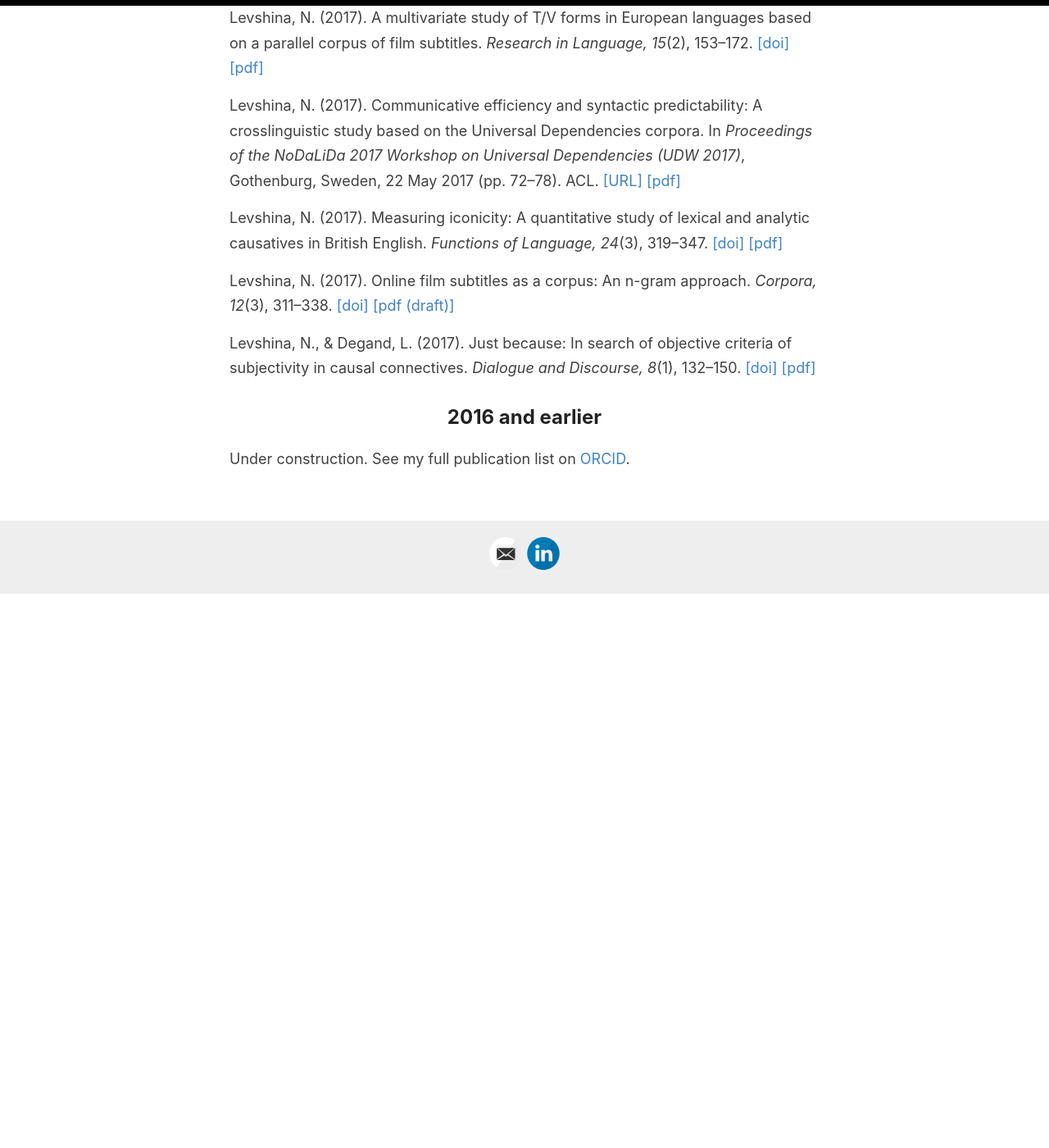
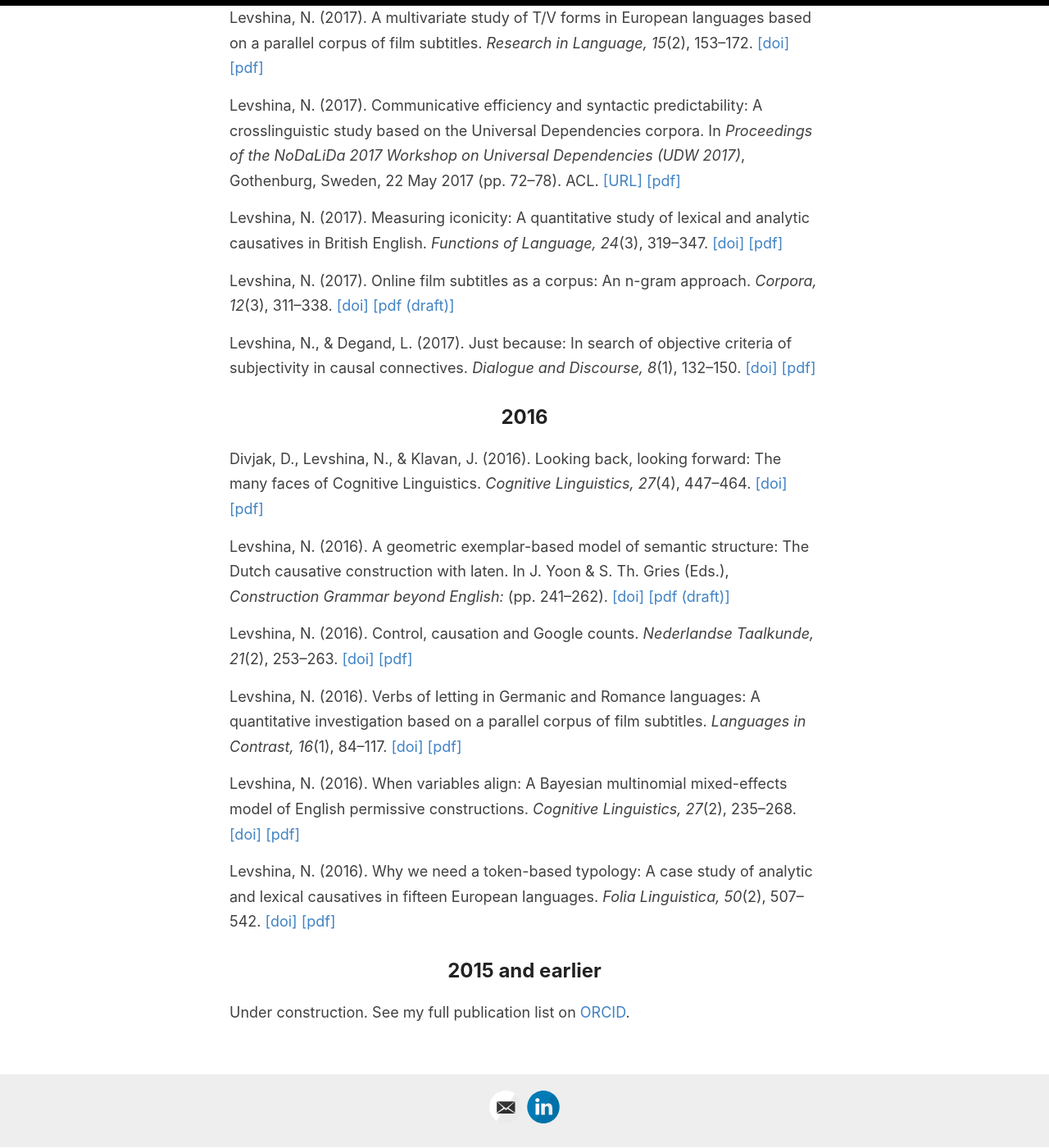
Before and after one commit to levshina/levshina.github.io, a Jekyll site: the page built from _pages/publications.md, in a window 1280 px wide and 1400 px high, scrolled down 4861 px. Shown: the whole window at 82% size. Built offline with Jekyll 4.4.1, drawn with Linux system fonts in a browser that asks for light colours; before the commit the page ends 5586 px from its top, so only the background shows below that.

Commit message:
Update publications.md

```diff
--- a/_pages/publications.md
+++ b/_pages/publications.md
@@ -114,5 +114,20 @@ Levshina, N. (2017). Online film subtitles as a corpus: An n-gram approach. <i>C
 
 Levshina, N., & Degand, L. (2017). Just because: In search of objective criteria of subjectivity in causal connectives. <i>Dialogue and Discourse, 8</i>(1), 132–150. <a target="_blank" href ="https://doi.org/10.5087/dad.2017.105">[doi]</a> <a target="_blank" href ="/docs/LevshinaDegand2017_because.pdf"> [pdf] </a>
 
-## 2016 and earlier
+## 2016
+
+Divjak, D., Levshina, N., & Klavan, J. (2016). Looking back, looking forward: The many faces of Cognitive Linguistics. <i>Cognitive Linguistics, 27</i>(4), 447–464. <a target="_blank" href ="https://doi.org/10.1515/cog-2016-0095">[doi]</a> <a target="_blank" href ="/docs/DivjakEtAl2016_CogLing.pdf"> [pdf] </a>
+
+Levshina, N. (2016). A geometric exemplar-based model of semantic structure: The Dutch causative construction with laten. In J. Yoon & S. Th. Gries (Eds.), <i>Construction Grammar beyond English: </i> (pp. 241–262). <a target="_blank" href ="https://doi.org/10.1075/cal.19.09lev">[doi]</a> <a target="_blank" href ="/docs/Levshina2016_laten_draft.pdf"> [pdf (draft)] </a>
+
+Levshina, N. (2016). Control, causation and Google counts. <i>Nederlandse Taalkunde, 21</i>(2), 253–263. <a target="_blank" href ="https://doi.org/10.5117/NEDTAA2016.2.LEVS"> [doi] </a> <a target="_blank" href ="/docs/Levshina2016_Control.pdf"> [pdf] </a>
+
+Levshina, N. (2016). Verbs of letting in Germanic and Romance languages: A quantitative investigation based on a parallel corpus of film subtitles. <i>Languages in Contrast, 16</i>(1), 84–117.  <a target="_blank" href ="https://doi.org/10.1075/lic.16.1.04lev">[doi]</a> <a target="_blank" href ="/docs/Levshina2016_LiC_Letting.pdf"> [pdf] </a>
+
+Levshina, N. (2016). When variables align: A Bayesian multinomial mixed-effects model of English permissive constructions. <i>Cognitive Linguistics, 27</i>(2), 235–268. <a target="_blank" href ="https://doi.org/10.1515/cog-2015-0054">[doi]</a> <a target="_blank" href ="/docs/Levshina2016_CogLing_Letting.pdf"> [pdf] </a>
+
+Levshina, N. (2016). Why we need a token-based typology: A case study of analytic and lexical causatives in fifteen European languages. <i>Folia Linguistica, 50</i>(2), 507–542. <a target="_blank" href ="https://doi.org/10.1515/flin-2016-0019">[doi]</a> <a target="_blank" href ="/docs/Levshina2016_FoliaLinguistica.pdf"> [pdf] </a>
+
+
+## 2015 and earlier
 Under construction. See my full publication list on <a href="https://orcid.org/0000-0002-3669-8784" target="_blank">ORCID</a>.
```
